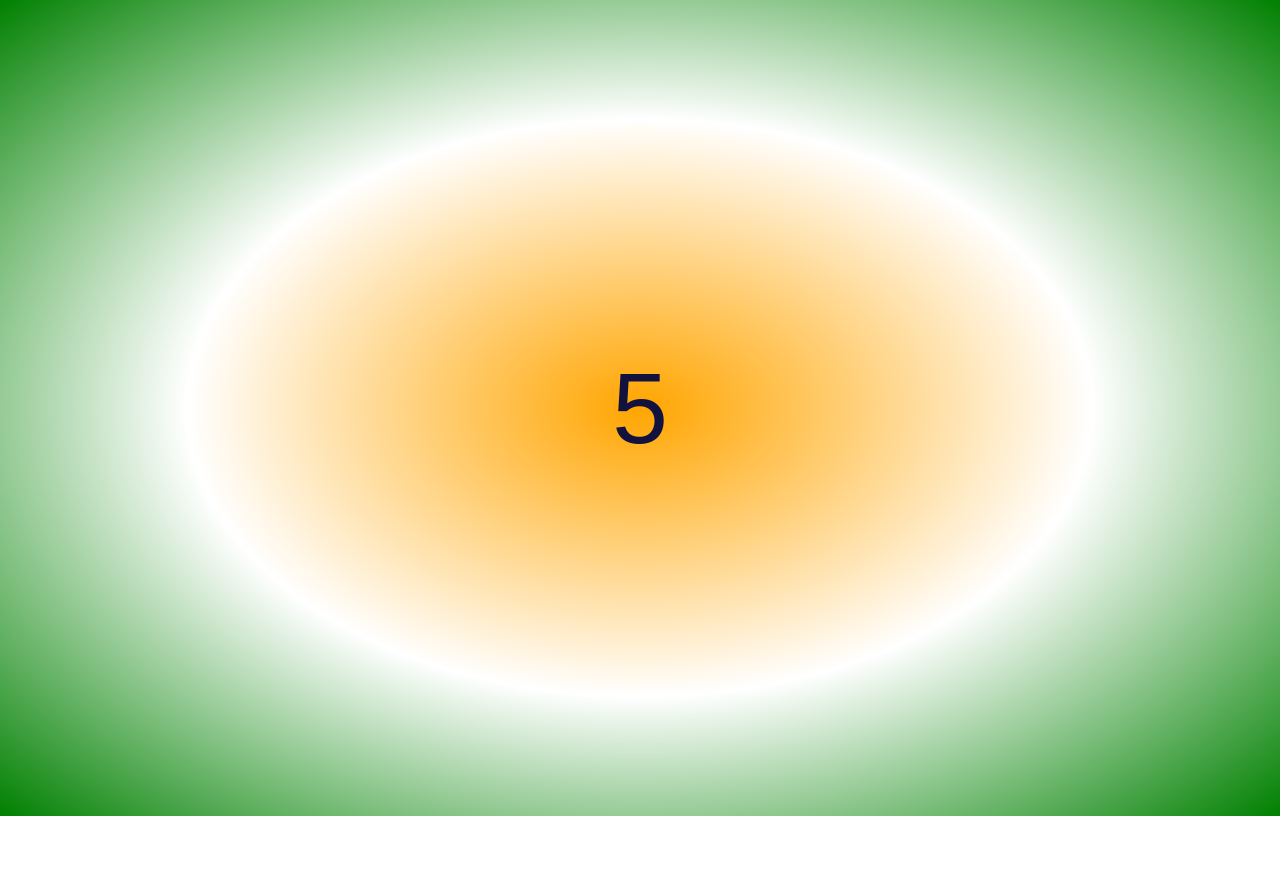
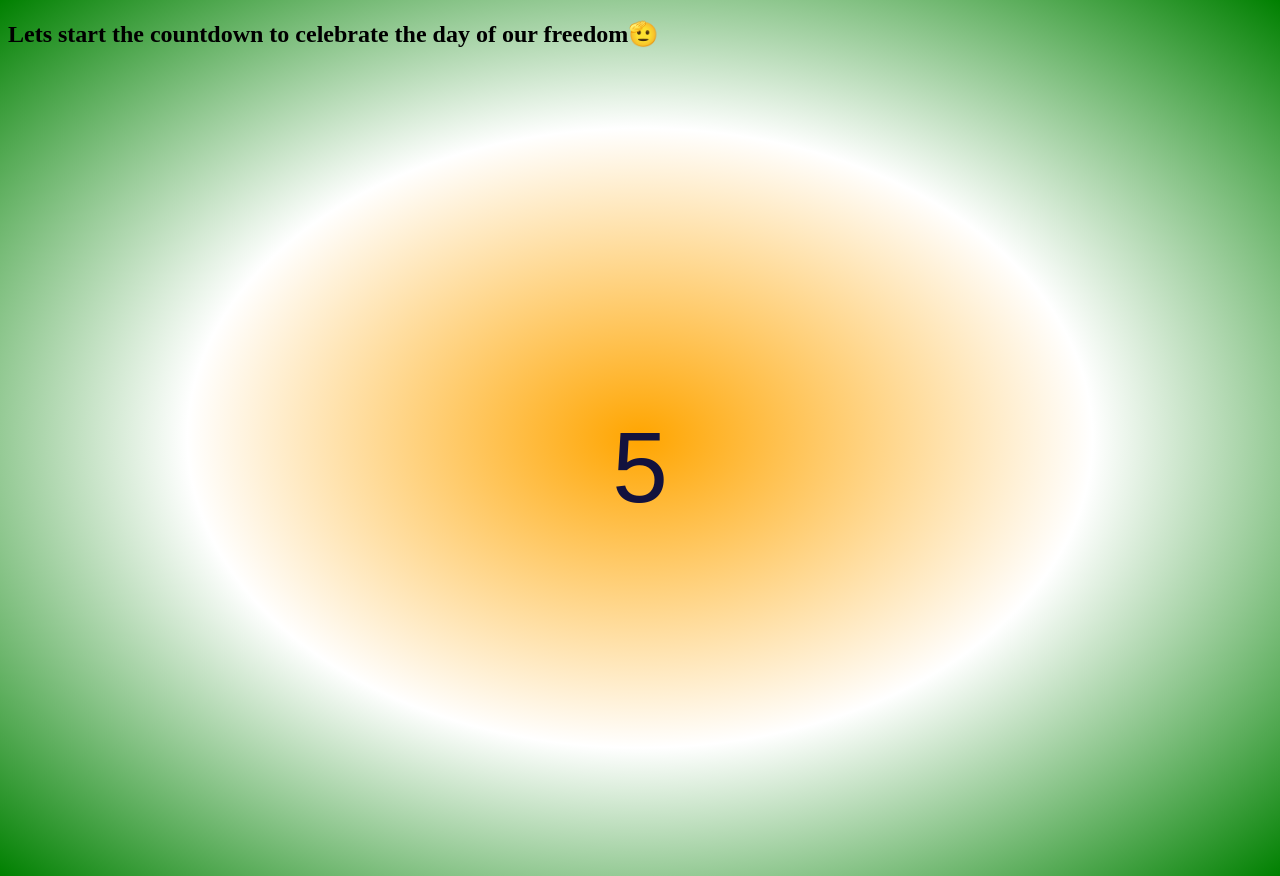
Before and after one commit to Aishwarya-Shanmugam/Async-Day-1, a plain HTML site: page index.html in a window 1280 px wide. Before the commit the page ends 816 px from the top, so only its background shows below. Drawn offline with Linux system fonts and the light colour scheme.

Commit message:
Update index.html

```diff
--- a/index.html
+++ b/index.html
@@ -7,6 +7,7 @@
     <link rel="stylesheet" href="style.css">
 </head>
  <body>
+   <h2>Lets start the countdown to celebrate the day of our freedom🫡</h2>
    <div class="main_cont">
      <div class="clock-col">
        <p id="second_col" class="clock-label"></p>
```
